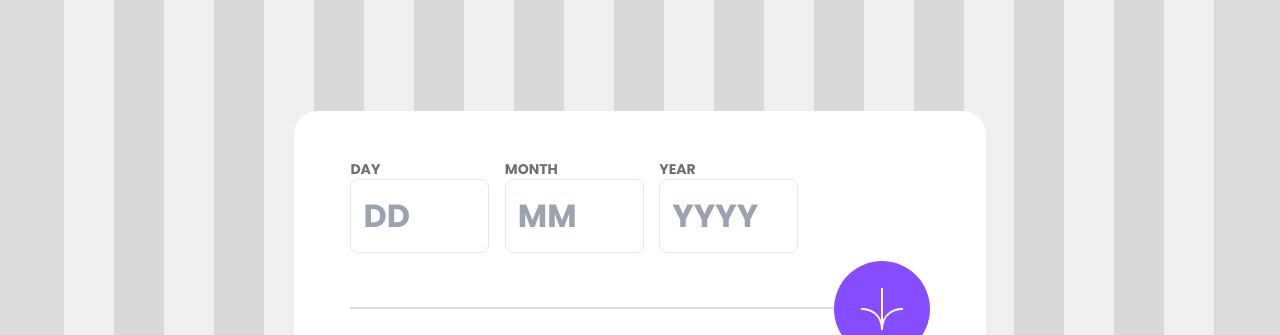
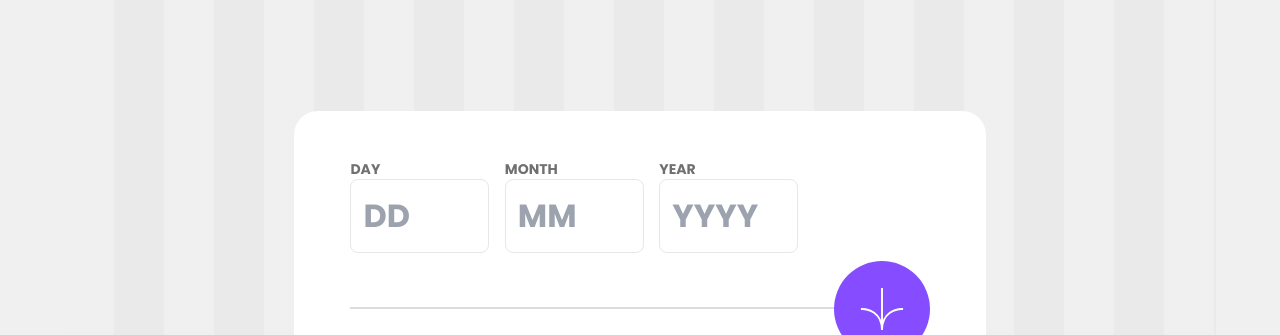
Before and after one commit to flaviare1s/age-calculator-app, a website: page src/index.html in a window 1280 px wide. Shown: the top 335 px of the page. Drawn offline with Linux system fonts and the light colour scheme.

Commit message:
I am finishing the styles

```diff
--- a/src/index.html
+++ b/src/index.html
@@ -16,8 +16,8 @@
   <title>Frontend Mentor | Age calculator app</title>
 
 </head>
-<body class="font-Poppins flex flex-col justify-center items-center m-auto sm:h-screen bg-light_grey">
-  <div class="flex flex-col justify-center items-center m-auto sm:h-screen bg-light_grey striped-background md:w-[90%]">
+<body class="font-Poppins flex flex-col justify-center items-center m-auto sm:h-screen bg-off_white">
+  <div class="flex flex-col justify-center items-center m-auto sm:h-screen bg-off_white striped-background md:w-[90%]">
     <main class="w-[95%] sm:w-[80%] md:w-[90%] lg:w-[70%] xl:w-[60%] bg-white mt-[88px] px-6 md:px-14 py-12 rounded-tl-3xl rounded-tr-3xl rounded-bl-3xl rounded-br-[100px]">
       <form class="w-full md:w-[80%] grid grid-cols-3">
         <div class="flex flex-col">
--- a/src/style.css
+++ b/src/style.css
@@ -3,7 +3,7 @@
 
   @media (min-width: 768px) {
     .striped-background {
-        background-image: linear-gradient(90deg, hsl(0, 0%, 94%) 50%, #d9d9d9 50%);
+        background-image: linear-gradient(90deg, hsl(0, 0%, 94%) 50%, #ebeaea 50%);
         background-size: 100px 100%;
       }
   }
```
Also changed, not shown: src/output.css.
